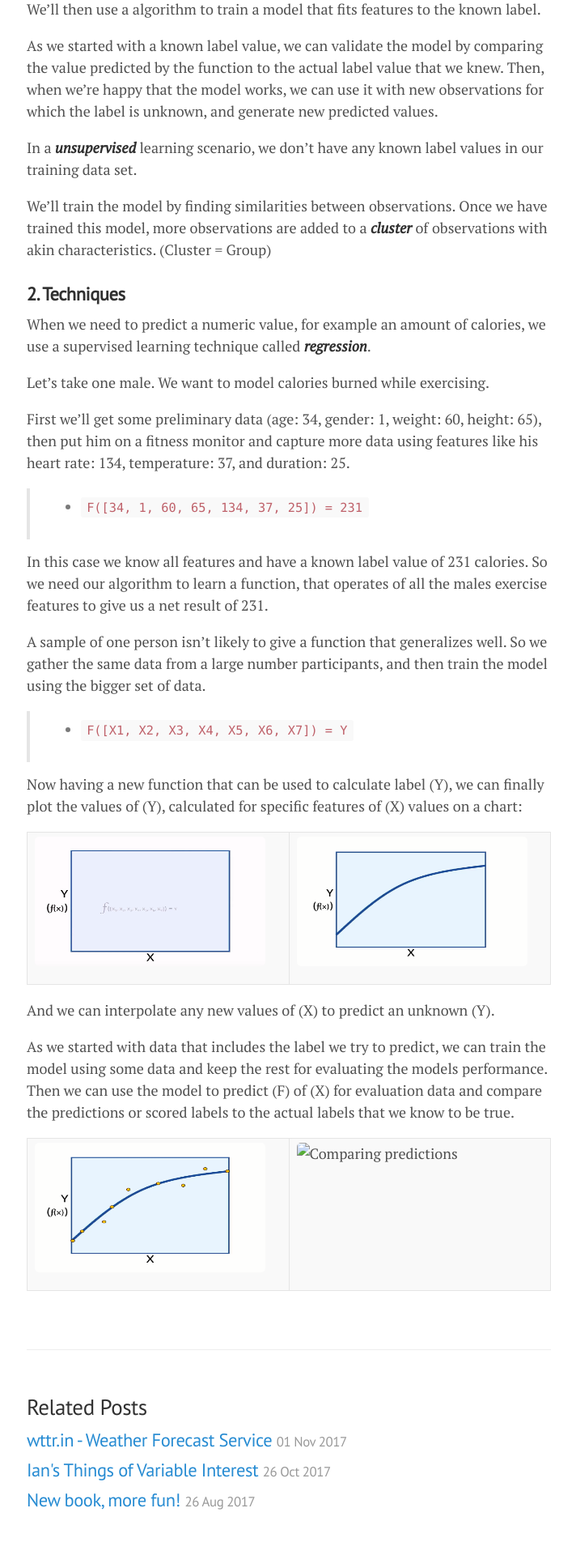
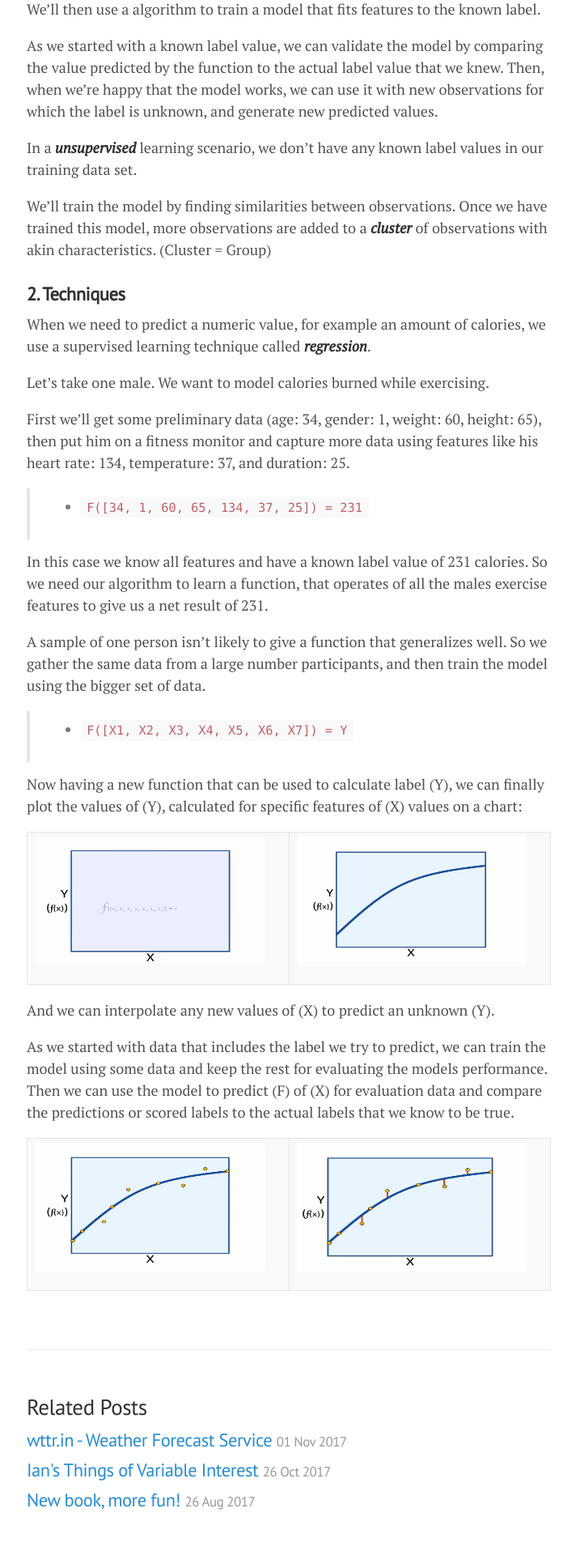
Before and after one commit to lgeurts/lgeurts.github.io, a Jekyll site: the page built from _posts/2018-06-29-artificial-intelligence-basics.md, in a window 1280 px wide. Shown: the part 1965-3885 px from the top of the page at 81% size, without its empty margins (283-995 px from the left). Built offline with Jekyll 4.4.1, drawn with Linux system fonts in a browser that asks for light colours; nearby versions of some CDN libraries.

Commit message:
Update 2018-06-29-artificial-intelligence-basics.md

```diff
--- a/_posts/2018-06-29-artificial-intelligence-basics.md
+++ b/_posts/2018-06-29-artificial-intelligence-basics.md
@@ -90,4 +90,4 @@
 As we started with data that includes the label we try to predict, we can train the model using some data and keep the rest for evaluating the models performance. Then we can use the model to predict (F) of (X) for evaluation data and compare the predictions or scored labels to the actual labels that we know to be true.
 
 :-----------------:|:-----------------:
-<img src="/assets/plotted-chart-3.png" align="left" width="285" height="160" alt="Holding data for model performance"> | <img src="" align="left" width="285" height="160" alt="Comparing predictions">
+<img src="/assets/plotted-chart-3.png" align="left" width="285" height="160" alt="Holding data for model performance"> | <img src="/assets/plotted-chart-4.png" align="left" width="285" height="160" alt="Comparing predictions">
```
